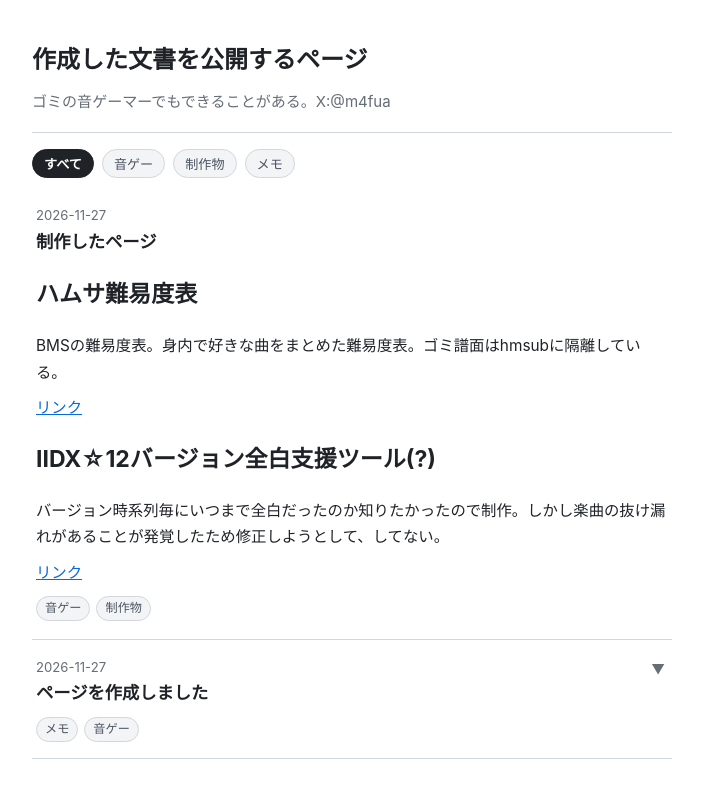
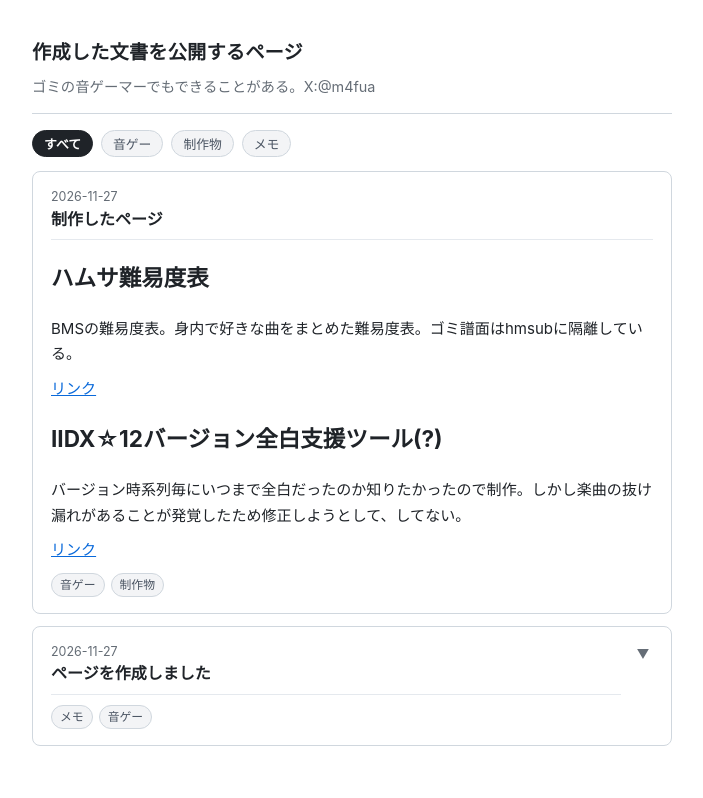
Before and after one commit to 4fua/documents, a plain HTML site: page index.html in a window 1280 px wide. Shown: the whole page, without its empty margins (288-991 px from the left). Drawn offline with Linux system fonts and the light colour scheme.

Commit message:
Add files via upload

```diff
--- a/index.html
+++ b/index.html
@@ -86,11 +86,13 @@
           typeof doc.content === "string" && doc.content.trim() !== "";
 
         if (hasUrl) {
-          // 外部リンク項目（従来通り）
+          // 外部リンク項目
           li.innerHTML = `
             <a class="doc-link" href="${doc.url}" target="_blank" rel="noopener noreferrer">
-              <span class="doc-date">${doc.date || ""}</span>
-              <span class="doc-title">${doc.title || ""}</span>
+              <div class="doc-head">
+                ${doc.date ? `<span class="doc-date">${doc.date}</span>` : ""}
+                ${doc.title ? `<span class="doc-title">${doc.title}</span>` : ""}
+              </div>
               ${doc.description ? `<p class="doc-desc">${doc.description}</p>` : ""}
               ${tagsHtml}
             </a>
@@ -102,8 +104,10 @@
             <details class="doc-accordion"${openAttr}>
               <summary class="doc-summary">
                 <div class="doc-summary-body">
-                  ${doc.date ? `<span class="doc-date">${doc.date}</span>` : ""}
-                  <span class="doc-title">${doc.title || ""}</span>
+                  <div class="doc-head">
+                    ${doc.date ? `<span class="doc-date">${doc.date}</span>` : ""}
+                    ${doc.title ? `<span class="doc-title">${doc.title}</span>` : ""}
+                  </div>
                   ${doc.description ? `<p class="doc-desc">${doc.description}</p>` : ""}
                   ${tagsHtml}
                 </div>
@@ -113,11 +117,13 @@
             </details>
           `;
         } else {
-          // 直接展開表示（従来通りそのまま表示）
+          // 直接展開表示
           li.innerHTML = `
             <article class="doc-post">
-              ${doc.date ? `<span class="doc-date">${doc.date}</span>` : ""}
-              ${doc.title ? `<h2 class="doc-title">${doc.title}</h2>` : ""}
+              <div class="doc-head">
+                ${doc.date ? `<span class="doc-date">${doc.date}</span>` : ""}
+                ${doc.title ? `<h2 class="doc-title">${doc.title}</h2>` : ""}
+              </div>
               ${doc.description ? `<p class="doc-desc">${doc.description}</p>` : ""}
               ${hasContent ? `<div class="doc-content">${doc.content}</div>` : ""}
               ${tagsHtml}
--- a/style.css
+++ b/style.css
@@ -1,8 +1,10 @@
 :root {
   --bg: #ffffff;
+  --card-bg: #ffffff;
   --text: #1f2328;
   --muted: #656d76;
   --border: #d0d7de;
+  --subtle-border: #e5e9ee;
   --accent: #0969da;
   --code-bg: #f6f8fa;
   --tag-bg: #f3f4f6;
@@ -14,9 +16,11 @@
 @media (prefers-color-scheme: dark) {
   :root {
     --bg: #0d1117;
+    --card-bg: #12171f;
     --text: #e6edf3;
     --muted: #8b949e;
     --border: #30363d;
+    --subtle-border: #21262d;
     --accent: #58a6ff;
     --code-bg: #161b22;
     --tag-bg: #161b22;
@@ -40,23 +44,25 @@ body {
 .container {
   max-width: 680px;
   margin: 0 auto;
-  padding: 40px 20px;
+  padding: 36px 20px;
 }
 
 .site-header {
   border-bottom: 1px solid var(--border);
-  padding-bottom: 18px;
+  padding-bottom: 14px;
   margin-bottom: 16px;
 }
 
 .site-header h1 {
   margin: 0;
-  font-size: 1.5rem;
+  font-size: 1.2rem;
+  font-weight: 700;
+  letter-spacing: 0.01em;
 }
 
 .site-intro {
-  margin: 8px 0 0;
-  font-size: 0.94rem;
+  margin: 6px 0 0;
+  font-size: 0.9rem;
   color: var(--muted);
 }
 
@@ -65,7 +71,7 @@ body {
   display: flex;
   flex-wrap: wrap;
   gap: 8px;
-  margin-bottom: 8px;
+  margin-bottom: 14px;
 }
 
 .tag-bar:empty {
@@ -77,9 +83,9 @@ body {
   border: 1px solid var(--border);
   background: var(--tag-bg);
   color: var(--tag-text);
-  font-size: 0.82rem;
+  font-size: 0.8rem;
   font-family: inherit;
-  padding: 4px 11px;
+  padding: 3px 11px;
   border-radius: 999px;
   cursor: pointer;
   transition: opacity 0.15s;
@@ -96,20 +102,31 @@ body {
   font-weight: 600;
 }
 
+/* 記事リスト（1記事ごとのシンプルな枠囲み） */
 .doc-list {
   list-style: none;
   padding: 0;
   margin: 0;
+  display: flex;
+  flex-direction: column;
+  gap: 12px;
 }
 
 .doc-item {
-  border-bottom: 1px solid var(--border);
+  border: 1px solid var(--border);
+  border-radius: 8px;
+  background: var(--card-bg);
+  transition: border-color 0.15s;
+}
+
+.doc-item:hover {
+  border-color: var(--muted);
 }
 
 /* 外部リンク形式 */
 .doc-link {
   display: block;
-  padding: 16px 4px;
+  padding: 16px 18px;
   text-decoration: none;
   color: inherit;
 }
@@ -121,12 +138,12 @@ body {
 
 /* 直接掲載形式（常時展開） */
 .doc-post {
-  padding: 18px 4px;
+  padding: 16px 18px;
 }
 
 /* アコーディオン形式（開閉式） */
 .doc-accordion {
-  padding: 16px 4px;
+  padding: 16px 18px;
 }
 
 .doc-summary {
@@ -154,14 +171,14 @@ body {
 
 .accordion-icon {
   flex-shrink: 0;
-  margin-top: 4px;
+  margin-top: 2px;
   width: 20px;
   height: 20px;
   display: inline-flex;
   align-items: center;
   justify-content: center;
   color: var(--muted);
-  font-size: 0.85rem;
+  font-size: 0.8rem;
   transition: transform 0.2s ease;
 }
 
@@ -173,36 +190,42 @@ body {
   transform: rotate(180deg);
 }
 
-.doc-accordion .doc-content {
-  margin-top: 14px;
-  padding-top: 12px;
-  border-top: 1px dashed var(--border);
+/* 記事ヘッダー（日付＋タイトル＋タイトル下の軽い区切り線） */
+.doc-head {
+  padding-bottom: 8px;
+  border-bottom: 1px solid var(--subtle-border);
 }
 
 .doc-date {
   display: block;
-  font-size: 0.82rem;
+  font-size: 0.78rem;
   color: var(--muted);
+  line-height: 1.4;
 }
 
 .doc-title {
   display: block;
-  margin: 0;
-  font-size: 1.08rem;
+  margin: 2px 0 0;
+  font-size: 1rem;
   font-weight: 600;
+  line-height: 1.45;
 }
 
 .doc-desc {
-  margin: 5px 0 0;
-  font-size: 0.9rem;
+  margin: 8px 0 0;
+  font-size: 0.88rem;
   color: var(--muted);
 }
 
 /* 直接掲載の本文・画像・埋め込みオブジェクト */
 .doc-content {
   margin-top: 10px;
-  font-size: 0.96rem;
+  font-size: 0.94rem;
   word-break: break-word;
+}
+
+.doc-accordion .doc-content {
+  margin-top: 12px;
 }
 
 .doc-content p {
@@ -254,14 +277,14 @@ body {
   padding: 12px 14px;
   border-radius: 6px;
   overflow-x: auto;
-  font-size: 0.88rem;
+  font-size: 0.86rem;
 }
 
 .doc-content code {
   background: var(--code-bg);
   padding: 2px 5px;
   border-radius: 4px;
-  font-size: 0.88em;
+  font-size: 0.86em;
 }
 
 .doc-content pre code {
@@ -285,7 +308,7 @@ body {
 }
 
 .doc-tag {
-  font-size: 0.76rem;
+  font-size: 0.74rem;
   color: var(--tag-text);
   background: var(--tag-bg);
   border: 1px solid var(--border);
@@ -296,5 +319,5 @@ body {
 .empty {
   padding: 24px 4px;
   color: var(--muted);
-  font-size: 0.94rem;
+  font-size: 0.92rem;
 }
```
